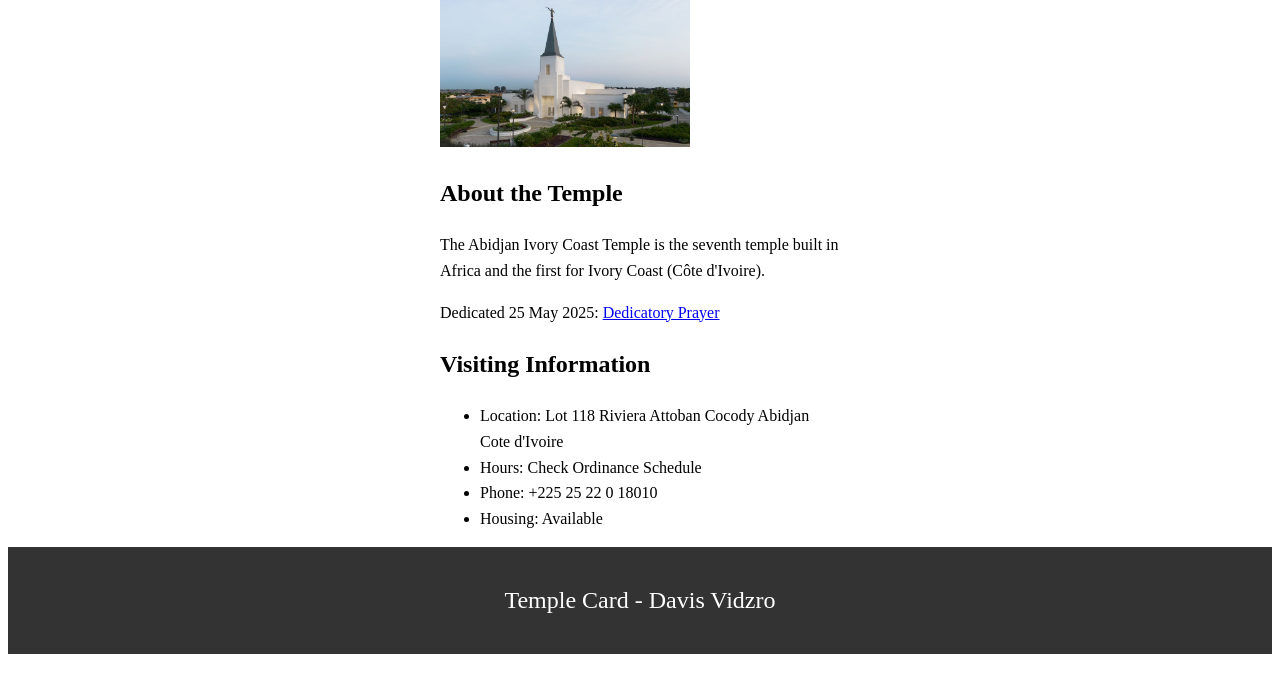
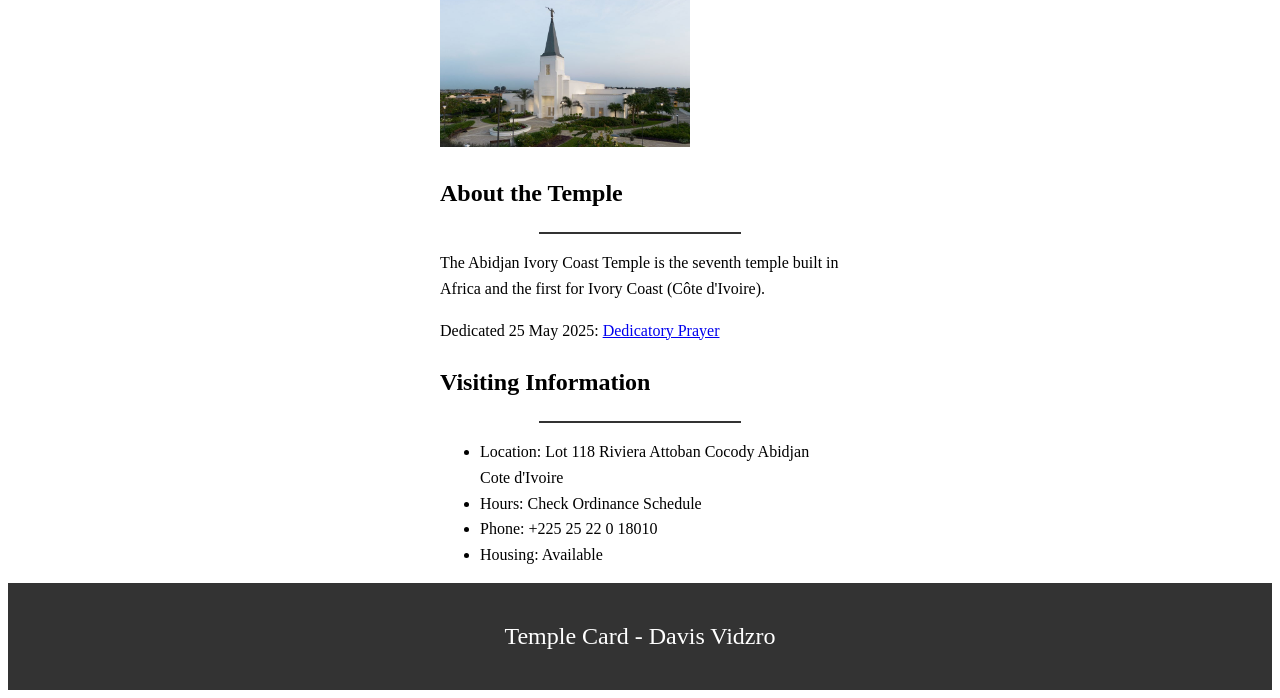
Before and after one commit to davisvidzro-cpu/wdd130, a plain HTML site: page week02/temple.html in a window 1280 px wide. Shown: the part 189-887 px from the top of the page. Before the commit the page ends 851 px from the top, so only its background shows below. Drawn offline with Linux system fonts and the light colour scheme.

Commit message:
Add horizontal rules to temple information sections

```diff
--- a/week02/temple.html
+++ b/week02/temple.html
@@ -19,6 +19,7 @@
         </picture>
         <section>
             <h2>About the Temple</h2>
+            <hr style="width: 50%; border: 1px solid #333;">
             <p>The Abidjan Ivory Coast Temple is the seventh temple built in Africa and the first for Ivory Coast (Côte
                 d'Ivoire).</p>
             <p>Dedicated 25 May 2025: <a
@@ -27,6 +28,7 @@
         </section>
         <section>
             <h2>Visiting Information</h2>
+            <hr style="width: 50%; border: 1px solid #333;">
             <ul>
                 <li>Location: Lot 118 Riviera Attoban Cocody Abidjan Cote d'Ivoire</li>
                 <li>Hours: Check Ordinance Schedule</li>
```
